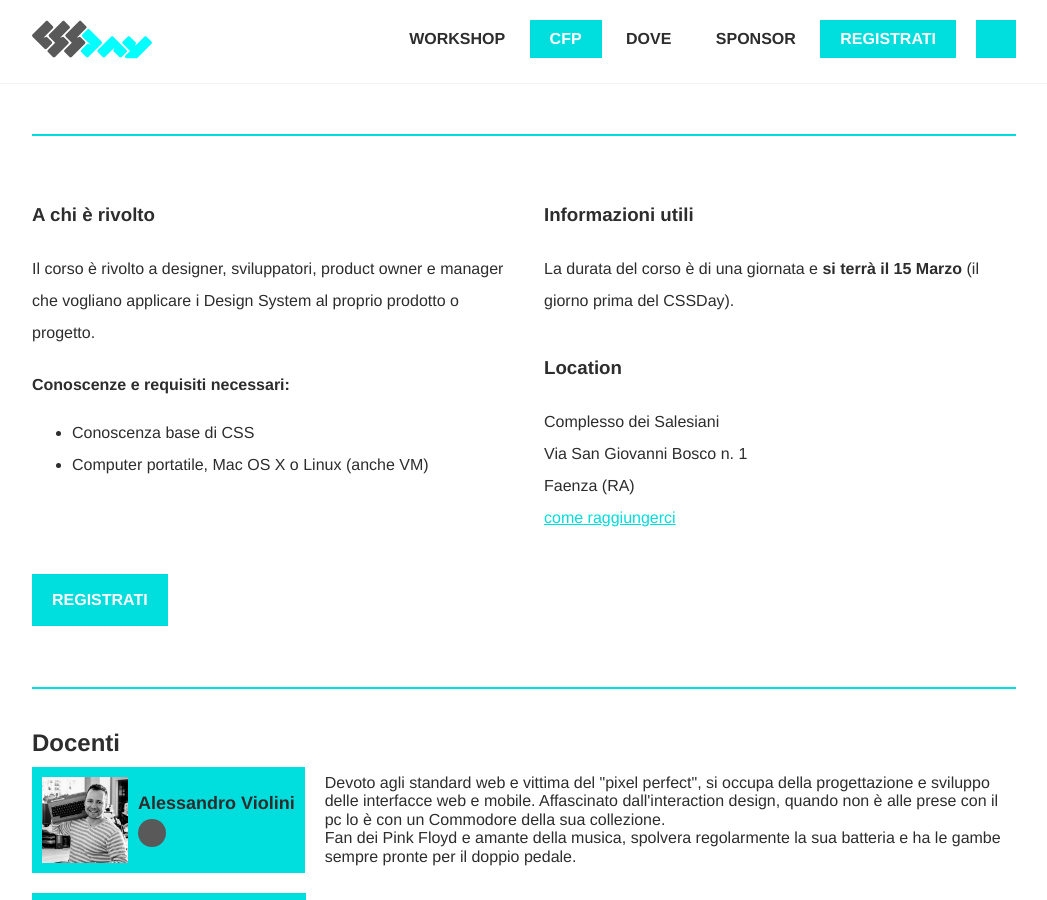
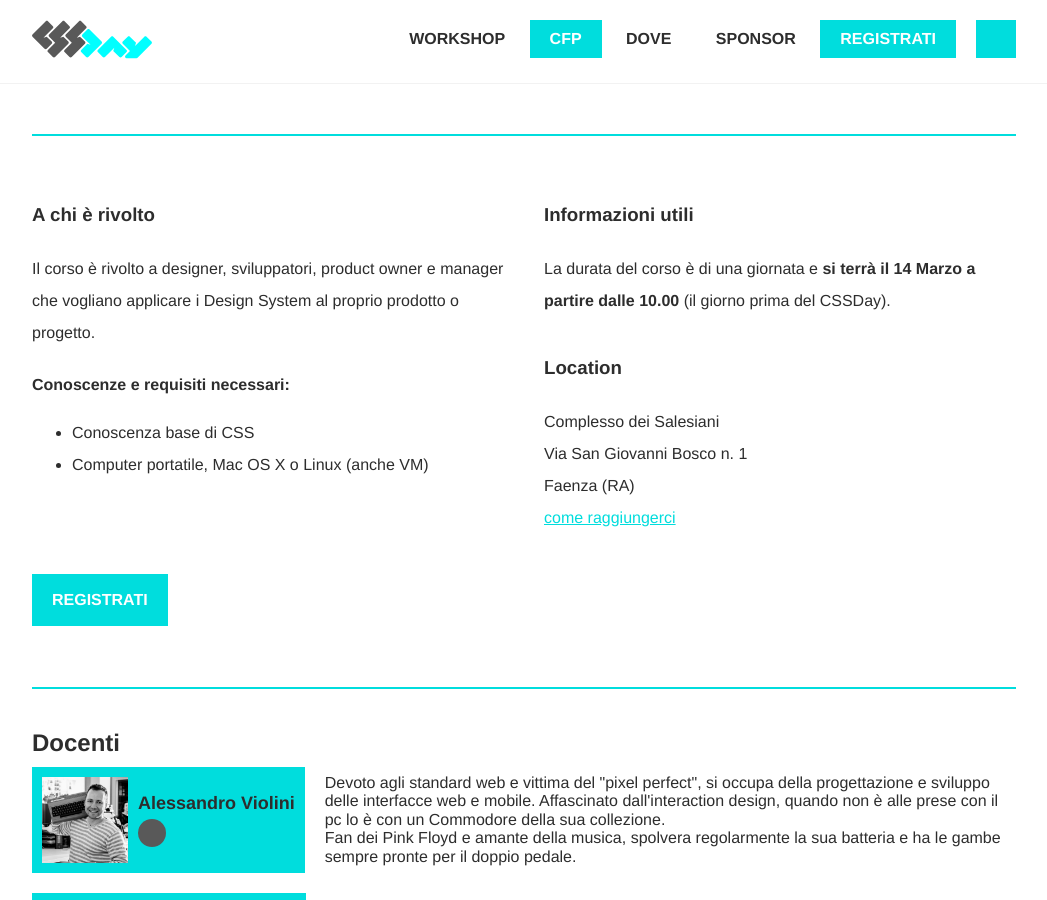
Before and after one commit to giuliatosato/2019.cssday.it, a Jekyll site: the page built from workshop.html, in a window 1280 px wide and 900 px high, scrolled down 1385 px. Shown: the whole window, without its empty margins (116-1163 px from the left). Built offline with Jekyll 4.4.1, drawn with Linux system fonts in a browser that asks for light colours; some web fonts are replaced.

Commit message:
fix data

```diff
--- a/workshop.html
+++ b/workshop.html
@@ -82,7 +82,7 @@
             <h3 class="column__title">Informazioni utili</h3>
             <p class="row__text">
                 La durata del corso è di una giornata e
-                <b>si terrà il 15 Marzo</b>
+                <b>si terrà il 14 Marzo a partire dalle 10.00</b>
                 (il giorno prima del CSSDay).
             </p><br>
             <h3 class="column__title">Location</h3>
```
